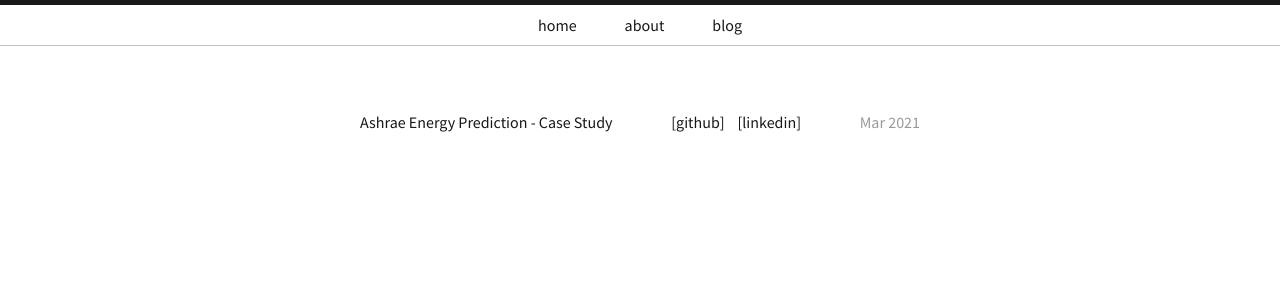
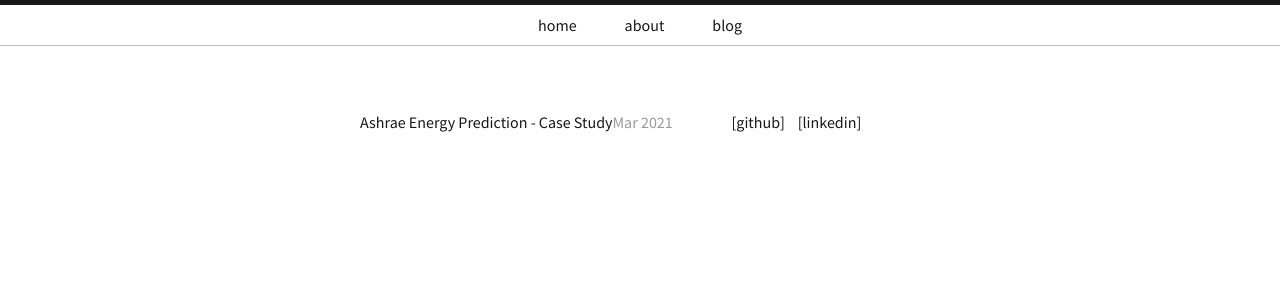
Before and after one commit to hssharadga/hssharadga.github.io, a Jekyll site: the page built from blog/index.html, in a window 1280 px wide. Shown: the top 300 px of the page. Built offline with Jekyll 4.4.1, drawn with Linux system fonts in a browser that asks for light colours; the list of posts is cut into pages by our own code.

Commit message:
Update _posts.scss

```diff
--- a/_sass/pages/_posts.scss
+++ b/_sass/pages/_posts.scss
@@ -29,7 +29,8 @@
 
 // Meta data line below post title
 .post-date {
+  margin-left:auto;
   display: flex;
-  float: right;
+  float: left;
   color: $post-date-color;
 }
```
